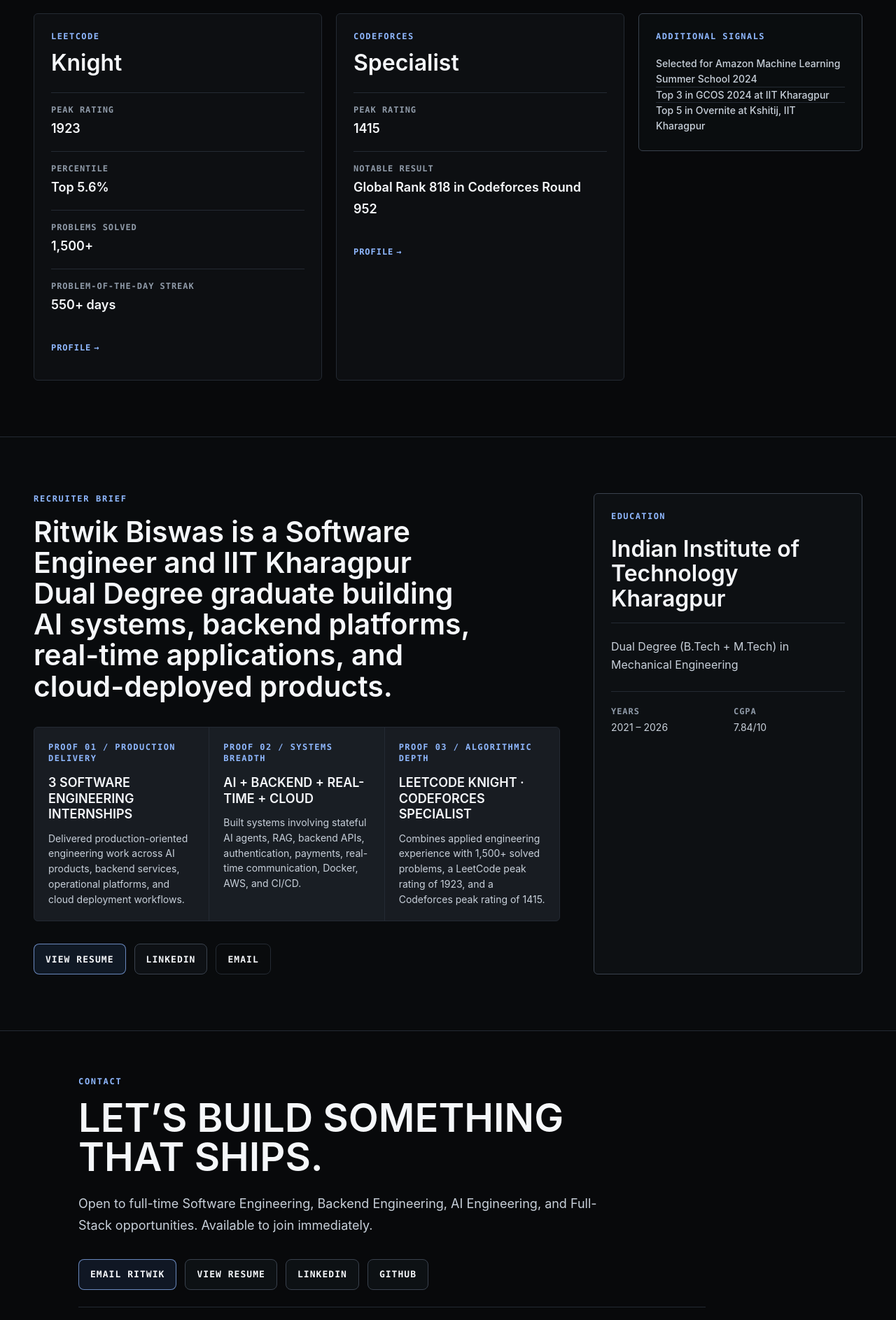
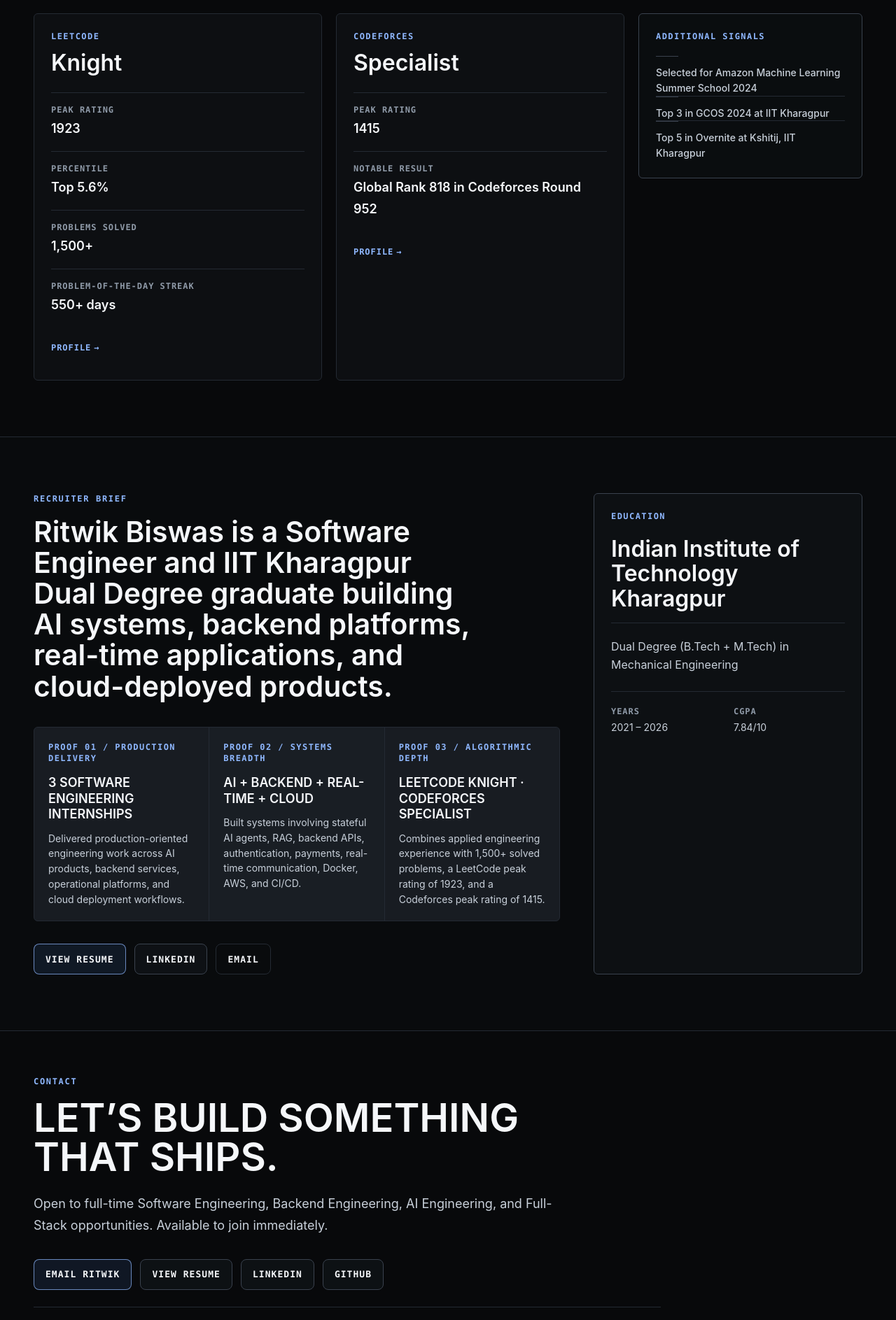
Before and after one commit to rit2001/ritwik-os, a Next.js app: page / in a window 1280 px wide. Shown: the part 4780-6667 px from the top of the page at 70% size. Built offline with nearby package versions, Linux system fonts and the light colour scheme.

Commit message:
fix: polish RITWIK OS final homepage details

```diff
--- a/src/app/page.tsx
+++ b/src/app/page.tsx
@@ -358,17 +358,27 @@
                 className="rounded-md border border-border-strong bg-surface/35 p-5 sm:p-6"
                 aria-label="Additional achievement signals"
               >
+                <StaggerGroup>
+                  <StaggerItem y={10}>
                     <p className="font-mono text-[length:var(--text-label-size)] leading-[var(--text-label-line-height)] font-semibold tracking-[0.12em] text-accent uppercase">
                       Additional Signals
                     </p>
+                  </StaggerItem>
                   <StaggerGroup className="mt-5 space-y-0 divide-y divide-border">
                     {achievementSignals.map((signal) => (
                       <StaggerItem key={signal} y={10}>
-                      <p className="py-4 text-[length:var(--text-body-small-size)] leading-[var(--text-body-small-line-height)] font-medium text-foreground-secondary first:pt-0 last:pb-0">
+                        <div className="group/signal py-4 transition-[background-color] duration-[var(--duration-base)] first:pt-0 last:pb-0 [@media(hover:hover)_and_(pointer:fine)]:hover:bg-surface/45">
+                          <span
+                            aria-hidden="true"
+                            className="mb-3 block h-px w-8 bg-border-strong transition-[background-color,width] duration-[var(--duration-base)] [@media(hover:hover)_and_(pointer:fine)]:group-hover/signal:w-12 [@media(hover:hover)_and_(pointer:fine)]:group-hover/signal:bg-accent"
+                          />
+                          <p className="text-[length:var(--text-body-small-size)] leading-[var(--text-body-small-line-height)] font-medium text-foreground-secondary transition-colors duration-[var(--duration-base)] [@media(hover:hover)_and_(pointer:fine)]:group-hover/signal:text-foreground">
                             {signal}
                           </p>
+                        </div>
                       </StaggerItem>
                     ))}
+                  </StaggerGroup>
                 </StaggerGroup>
               </aside>
             </StaggerItem>
@@ -480,7 +490,7 @@
       </section>
 
       <section className="pt-16 pb-20 scroll-mt-32" id="contact">
-        <Container width="content">
+        <Container width="wide">
           <Reveal y={18}>
             <StaggerGroup className="max-w-4xl">
               <StaggerItem y={12}>
--- a/src/components/motion/EducationReveal.tsx
+++ b/src/components/motion/EducationReveal.tsx
@@ -4,7 +4,12 @@
 
 import type { RecruiterBrief } from "@/data/recruiter-brief";
 
-import { motionTiming, motionTravel, motionViewport } from "./motionTokens";
+import {
+  motionEase,
+  motionTiming,
+  motionTravel,
+  motionViewport,
+} from "./motionTokens";
 
 export function EducationReveal({
   education,
@@ -17,11 +22,15 @@
       : { opacity: 0.78, y: motionTravel.compact },
     show: { opacity: 1, y: 0 },
   };
+  const transition = {
+    duration: reduce ? 0 : motionTiming.itemReveal,
+    ease: motionEase,
+  };
 
   return (
     <motion.aside
       aria-label="Education"
-      className="rounded-md border border-border-strong bg-surface/55 p-5 sm:p-6"
+      className="group/education rounded-md border border-border-strong bg-surface/55 p-5 transition-[background-color,border-color] duration-[var(--duration-slow)] [@media(hover:hover)_and_(pointer:fine)]:hover:border-accent/70 [@media(hover:hover)_and_(pointer:fine)]:hover:bg-surface/70 sm:p-6"
       initial={reduce ? false : "hidden"}
       whileInView="show"
       viewport={motionViewport}
@@ -35,25 +44,29 @@
       }}
     >
       <motion.p
-        className="font-mono text-[length:var(--text-label-size)] leading-[var(--text-label-line-height)] font-semibold tracking-[0.12em] text-accent uppercase"
+        className="font-mono text-[length:var(--text-label-size)] leading-[var(--text-label-line-height)] font-semibold tracking-[0.12em] text-accent uppercase transition-colors duration-[var(--duration-base)] [@media(hover:hover)_and_(pointer:fine)]:group-hover/education:text-foreground"
+        transition={transition}
         variants={item}
       >
         Education
       </motion.p>
       <motion.h3
-        className="mt-5 text-[length:var(--text-heading-3-size)] leading-[var(--text-heading-3-line-height)] font-semibold text-foreground"
+        className="mt-5 text-[length:var(--text-heading-3-size)] leading-[var(--text-heading-3-line-height)] font-semibold text-foreground transition-colors duration-[var(--duration-base)] [@media(hover:hover)_and_(pointer:fine)]:group-hover/education:text-accent"
+        transition={transition}
         variants={item}
       >
         {education.institution}
       </motion.h3>
       <motion.p
-        className="mt-4 border-t border-border pt-5 text-[length:var(--text-body-size)] leading-[var(--text-body-line-height)] text-foreground-secondary"
+        className="mt-4 border-t border-border pt-5 text-[length:var(--text-body-size)] leading-[var(--text-body-line-height)] text-foreground-secondary transition-colors duration-[var(--duration-base)] [@media(hover:hover)_and_(pointer:fine)]:group-hover/education:border-accent/55"
+        transition={transition}
         variants={item}
       >
         {education.degree}
       </motion.p>
       <motion.dl
-        className="mt-6 grid grid-cols-2 gap-4 border-t border-border pt-5"
+        className="mt-6 grid grid-cols-2 gap-4 border-t border-border pt-5 transition-colors duration-[var(--duration-base)] [@media(hover:hover)_and_(pointer:fine)]:group-hover/education:border-accent/55"
+        transition={transition}
         variants={item}
       >
         <div>
```
Lines whose indentation alone changed are shown as unchanged.
